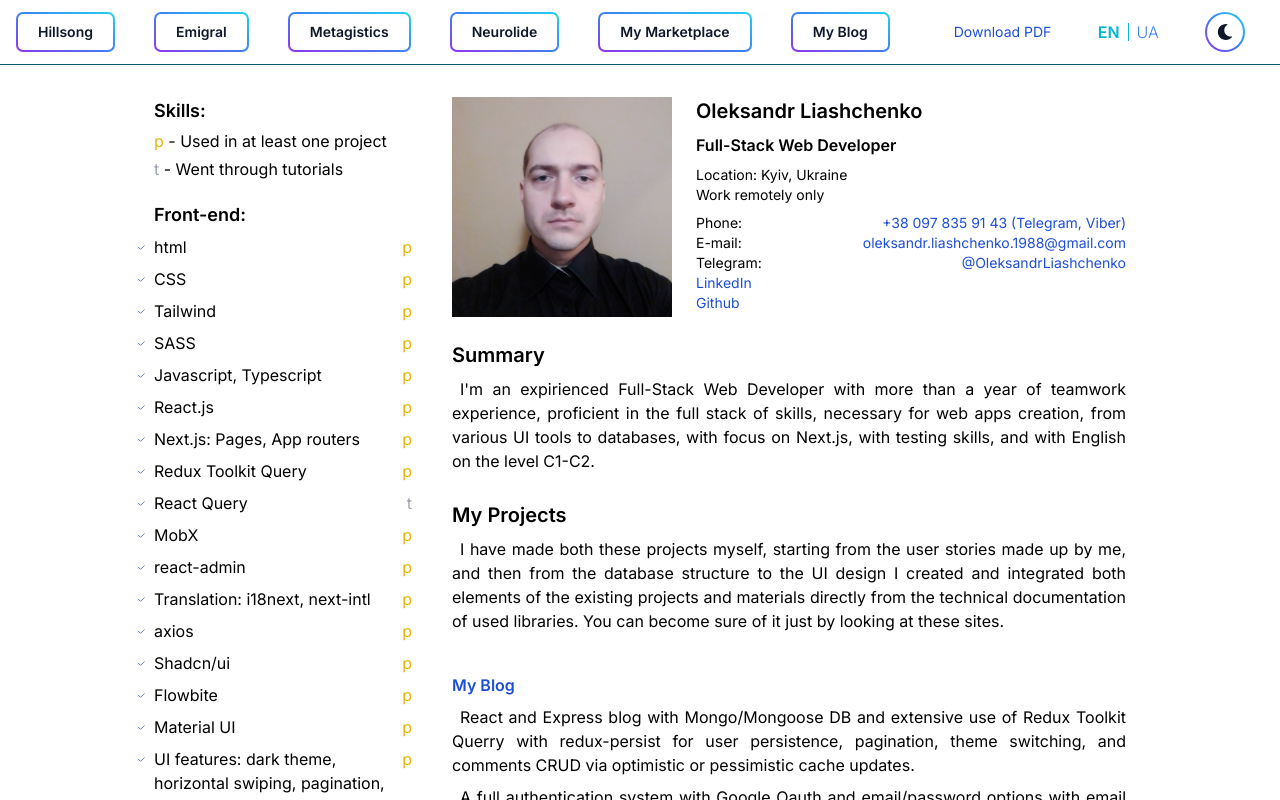
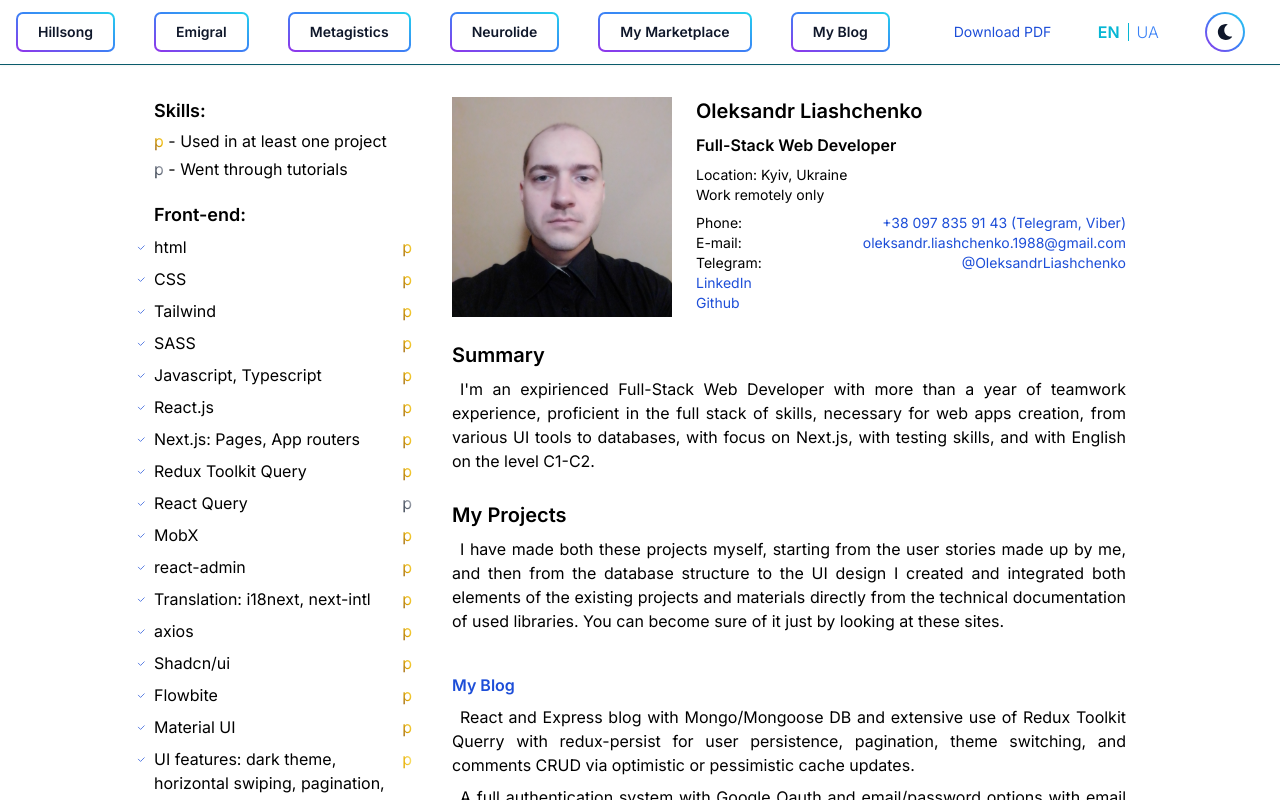
Before and after one commit to aleksandr04635/resume, a Next.js app: page /en/ in a window 1280 px wide. Shown: the top 800 px of the page. Built offline with nearby package versions, Linux system fonts and the light colour scheme.

Commit message:
31.11.2025

```diff
--- a/app/_components/sidebar.tsx
+++ b/app/_components/sidebar.tsx
@@ -7,22 +7,29 @@ import { cn } from "@/lib/utils";
 import { sideList } from "@/lib/side-data";
 
 type Props = { pageType: "site" | "pdf"; locale: string };
+type PropsC = { pageType: "site" | "pdf" };
 
-function PSymbol() {
-  return (
-    /*  <span className="bg-gradient-to-bl from-yellow-200 via-yellow-500 to-yellow-800 bg-clip-text text-transparent">
-      {"p"}
-    </span> */
-    <span className="text-yellow-500">{"p"}</span>
-  );
+function PSymbol({ pageType }: PropsC) {
+  if (pageType == "site") {
+    return (
+      <span className="bg-gradient-to-bl from-yellow-200 via-yellow-500 to-yellow-800 bg-clip-text text-transparent">
+        {"p"}
+      </span>
+    );
+  } else {
+    return <span className="text-yellow-500">{"p"}</span>;
+  }
 }
-function TSymbol() {
-  return (
-    /*  <span className="bg-gradient-to-bl from-gray-200 via-gray-500 to-gray-800 bg-clip-text text-transparent">
-      {"t"}
-    </span> */
-    <span className="text-gray-400">{"t"}</span>
-  );
+function TSymbol({ pageType }: PropsC) {
+  if (pageType == "site") {
+    return (
+      <span className="bg-gradient-to-bl from-gray-200 via-gray-500 to-gray-800 bg-clip-text text-transparent">
+        {"p"}
+      </span>
+    );
+  } else {
+    return <span className="text-gray-400">{"p"}</span>;
+  }
 }
 
 export function SideList({ pageType, locale }: Props) {
@@ -42,7 +49,7 @@ export function SideList({ pageType, locale }: Props) {
               return (
                 <>
                   <li key={i} className="mt-0 list-none p-0 pt-1 text-left">
-                    {PSymbol()} {"- "}
+                    <PSymbol pageType={pageType} /> {"- "}
                     {locale == "ua"
                       ? "Використовував мінімум в одному проєкті"
                       : "Used in at least one project"}
@@ -51,7 +58,7 @@ export function SideList({ pageType, locale }: Props) {
                     key={i + "intro2"}
                     className="mt-0 list-none p-0 pt-1 text-left"
                   >
-                    {TSymbol()} {"- "}
+                    <TSymbol pageType={pageType} /> {"- "}
                     {locale == "ua"
                       ? "Освоїв по тьюторіалу"
                       : "Went through tutorials"}
@@ -97,11 +104,11 @@ export function SideList({ pageType, locale }: Props) {
                       {locale == "ua" && item.textUA ? item.textUA : item.text}
                     </div>
 
-                    {item.knowledgeType == "p"
-                      ? PSymbol()
-                      : item.knowledgeType == "t"
-                        ? TSymbol()
-                        : null}
+                    {item.knowledgeType == "p" ? (
+                      <PSymbol pageType={pageType} />
+                    ) : item.knowledgeType == "t" ? (
+                      <TSymbol pageType={pageType} />
+                    ) : null}
                   </div>
                 </li>
               );
```
